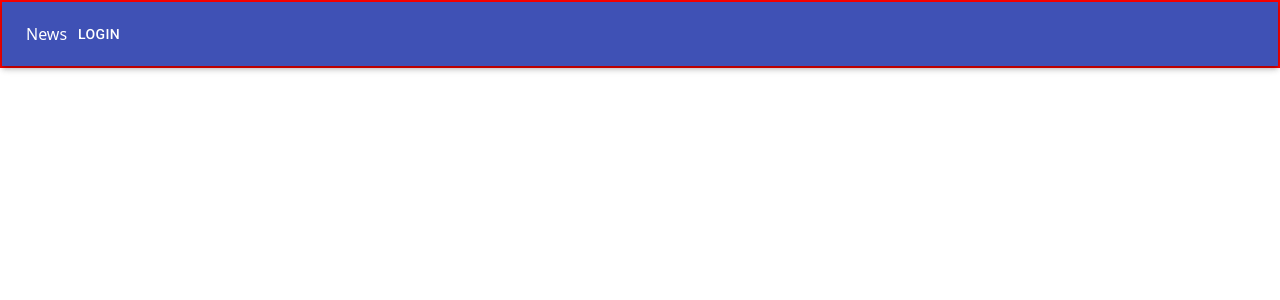
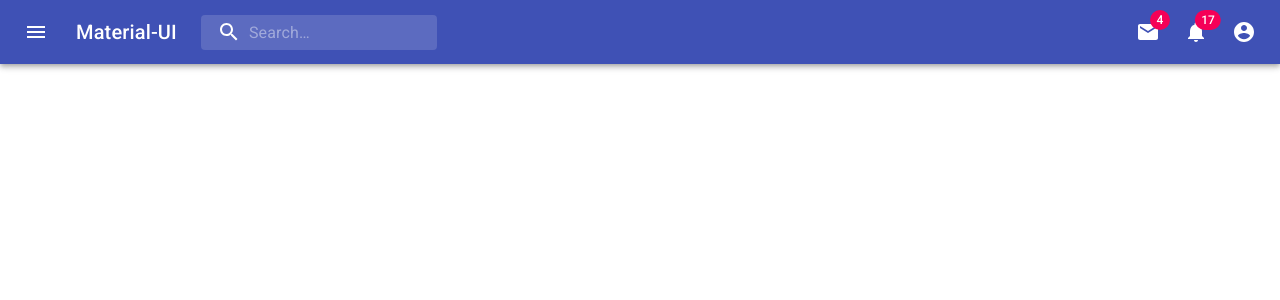
Before and after one commit to oken02/Platavino-5, a React (Create React App) app: page / in a window 1280 px wide. Shown: the top 300 px of the page. Built offline with nearby package versions, Linux system fonts and the light colour scheme.

Commit message:
Nacho: pullee por el paquete icons de material

```diff
--- a/package.json
+++ b/package.json
@@ -4,6 +4,7 @@
   "private": true,
   "dependencies": {
     "@material-ui/core": "^4.12.3",
+    "@material-ui/icons": "^4.11.2",
     "@testing-library/jest-dom": "^5.14.1",
     "@testing-library/react": "^11.2.7",
     "@testing-library/user-event": "^12.8.3",
--- a/src/App.js
+++ b/src/App.js
@@ -1,8 +1,9 @@
-import Footer from "./components/Footer";
+
+import NavBar from "./components/NavBar";
 
 function App() {
   return (
-    <Footer />
+    <NavBar />
   )
 }
 
--- a/src/components/Footer.jsx
+++ b/src/components/Footer.jsx
@@ -1,17 +1,35 @@
-import React from 'react'
-import { AppBar, Toolbar, IconButton, Typography, Button, classes } from '@material-ui/core'
+import React from 'react';
+import { makeStyles } from '@material-ui/core/styles';
+import AppBar from '@material-ui/core/AppBar';
+import Toolbar from '@material-ui/core/Toolbar';
+import Typography from '@material-ui/core/Typography';
+import Button from '@material-ui/core/Button';
+import IconButton from '@material-ui/core/IconButton';
+
+const useStyles = makeStyles((theme) => ({
+    root: {
+        flexGrow: 1,
+    },
+    menuButton: {
+        marginRight: theme.spacing(2),
+    },
+    title: {
+        flexGrow: 1,
+    },
+}));
 
 
 const Footer = () => {
+    const classes = useStyles();
     return (
         <div className='footer'>
             <AppBar position="static">
                 <Toolbar>
-                    {/* <IconButton edge="start" className={classes.menuButton} color="inherit" aria-label="menu"> */}
-                    {/* </IconButton> */}
-                    {/* <Typography variant="h6" className={classes.title}> */}
-                    News
-                    {/* </Typography> */}
+                    <IconButton edge="start" className={classes.menuButton} color="inherit" aria-label="menu">
+                    </IconButton>
+                    <Typography variant="h6" className={classes.title}>
+                        News
+                    </Typography>
                     <Button color="inherit">Login</Button>
                 </Toolbar>
             </AppBar>
--- a/src/components/NavBar.jsx
+++ b/src/components/NavBar.jsx
@@ -1,22 +1,232 @@
-import React from 'react'
-import { Navbar, Container } from 'react-bootstrap'
+import React from 'react';
+import { alpha, makeStyles } from '@material-ui/core/styles';
+import AppBar from '@material-ui/core/AppBar';
+import Toolbar from '@material-ui/core/Toolbar';
+import IconButton from '@material-ui/core/IconButton';
+import Typography from '@material-ui/core/Typography';
+import InputBase from '@material-ui/core/InputBase';
+import Badge from '@material-ui/core/Badge';
+import MenuItem from '@material-ui/core/MenuItem';
+import Menu from '@material-ui/core/Menu';
+import MenuIcon from '@material-ui/icons/Menu';
+import SearchIcon from '@material-ui/icons/Search';
+import AccountCircle from '@material-ui/icons/AccountCircle';
+import MailIcon from '@material-ui/icons/Mail';
+import NotificationsIcon from '@material-ui/icons/Notifications';
+import MoreIcon from '@material-ui/icons/MoreVert';
 
-const NavBar = () => {
+const useStyles = makeStyles((theme) => ({
+    grow: {
+        flexGrow: 1,
+    },
+    menuButton: {
+        marginRight: theme.spacing(2),
+    },
+    title: {
+        display: 'none',
+        [theme.breakpoints.up('sm')]: {
+            display: 'block',
+        },
+    },
+    search: {
+        position: 'relative',
+        borderRadius: theme.shape.borderRadius,
+        backgroundColor: alpha(theme.palette.common.white, 0.15),
+        '&:hover': {
+            backgroundColor: alpha(theme.palette.common.white, 0.25),
+        },
+        marginRight: theme.spacing(2),
+        marginLeft: 0,
+        width: '100%',
+        [theme.breakpoints.up('sm')]: {
+            marginLeft: theme.spacing(3),
+            width: 'auto',
+        },
+    },
+    searchIcon: {
+        padding: theme.spacing(0, 2),
+        height: '100%',
+        position: 'absolute',
+        pointerEvents: 'none',
+        display: 'flex',
+        alignItems: 'center',
+        justifyContent: 'center',
+    },
+    inputRoot: {
+        color: 'inherit',
+    },
+    inputInput: {
+        padding: theme.spacing(1, 1, 1, 0),
+        // vertical padding + font size from searchIcon
+        paddingLeft: `calc(1em + ${theme.spacing(4)}px)`,
+        transition: theme.transitions.create('width'),
+        width: '100%',
+        [theme.breakpoints.up('md')]: {
+            width: '20ch',
+        },
+    },
+    sectionDesktop: {
+        display: 'none',
+        [theme.breakpoints.up('md')]: {
+            display: 'flex',
+        },
+    },
+    sectionMobile: {
+        display: 'flex',
+        [theme.breakpoints.up('md')]: {
+            display: 'none',
+        },
+    },
+}));
+
+export default function NavBar() {
+    const classes = useStyles();
+    const [anchorEl, setAnchorEl] = React.useState(null);
+    const [mobileMoreAnchorEl, setMobileMoreAnchorEl] = React.useState(null);
+
+    const isMenuOpen = Boolean(anchorEl);
+    const isMobileMenuOpen = Boolean(mobileMoreAnchorEl);
+
+    const handleProfileMenuOpen = (event) => {
+        setAnchorEl(event.currentTarget);
+    };
+
+    const handleMobileMenuClose = () => {
+        setMobileMoreAnchorEl(null);
+    };
+
+    const handleMenuClose = () => {
+        setAnchorEl(null);
+        handleMobileMenuClose();
+    };
+
+    const handleMobileMenuOpen = (event) => {
+        setMobileMoreAnchorEl(event.currentTarget);
+    };
+
+    const menuId = 'primary-search-account-menu';
+    const renderMenu = (
+        <Menu
+            anchorEl={anchorEl}
+            anchorOrigin={{ vertical: 'top', horizontal: 'right' }}
+            id={menuId}
+            keepMounted
+            transformOrigin={{ vertical: 'top', horizontal: 'right' }}
+            open={isMenuOpen}
+            onClose={handleMenuClose}
+        >
+            <MenuItem onClick={handleMenuClose}>Profile</MenuItem>
+            <MenuItem onClick={handleMenuClose}>My account</MenuItem>
+        </Menu>
+    );
+
+    const mobileMenuId = 'primary-search-account-menu-mobile';
+    const renderMobileMenu = (
+        <Menu
+            anchorEl={mobileMoreAnchorEl}
+            anchorOrigin={{ vertical: 'top', horizontal: 'right' }}
+            id={mobileMenuId}
+            keepMounted
+            transformOrigin={{ vertical: 'top', horizontal: 'right' }}
+            open={isMobileMenuOpen}
+            onClose={handleMobileMenuClose}
+        >
+            <MenuItem>
+                <IconButton aria-label="show 4 new mails" color="inherit">
+                    <Badge badgeContent={4} color="secondary">
+                        <MailIcon />
+                    </Badge>
+                </IconButton>
+                <p>Messages</p>
+            </MenuItem>
+            <MenuItem>
+                <IconButton aria-label="show 11 new notifications" color="inherit">
+                    <Badge badgeContent={11} color="secondary">
+                        <NotificationsIcon />
+                    </Badge>
+                </IconButton>
+                <p>Notifications</p>
+            </MenuItem>
+            <MenuItem onClick={handleProfileMenuOpen}>
+                <IconButton
+                    aria-label="account of current user"
+                    aria-controls="primary-search-account-menu"
+                    aria-haspopup="true"
+                    color="inherit"
+                >
+                    <AccountCircle />
+                </IconButton>
+                <p>Profile</p>
+            </MenuItem>
+        </Menu>
+    );
+
     return (
-        <div>
-            <Navbar>
-                <Container>
-                    <Navbar.Brand href="#home">Navbar with text</Navbar.Brand>
-                    <Navbar.Toggle />
-                    <Navbar.Collapse className="justify-content-end">
-                        <Navbar.Text>
-                            Signed in as: <a href="#login">Mark Otto</a>
-                        </Navbar.Text>
-                    </Navbar.Collapse>
-                </Container>
-            </Navbar>
+        <div className={classes.grow}>
+            <AppBar position="static">
+                <Toolbar>
+                    <IconButton
+                        edge="start"
+                        className={classes.menuButton}
+                        color="inherit"
+                        aria-label="open drawer"
+                    >
+                        <MenuIcon />
+                    </IconButton>
+                    <Typography className={classes.title} variant="h6" noWrap>
+                        Material-UI
+                    </Typography>
+                    <div className={classes.search}>
+                        <div className={classes.searchIcon}>
+                            <SearchIcon />
+                        </div>
+                        <InputBase
+                            placeholder="Search…"
+                            classes={{
+                                root: classes.inputRoot,
+                                input: classes.inputInput,
+                            }}
+                            inputProps={{ 'aria-label': 'search' }}
+                        />
+                    </div>
+                    <div className={classes.grow} />
+                    <div className={classes.sectionDesktop}>
+                        <IconButton aria-label="show 4 new mails" color="inherit">
+                            <Badge badgeContent={4} color="secondary">
+                                <MailIcon />
+                            </Badge>
+                        </IconButton>
+                        <IconButton aria-label="show 17 new notifications" color="inherit">
+                            <Badge badgeContent={17} color="secondary">
+                                <NotificationsIcon />
+                            </Badge>
+                        </IconButton>
+                        <IconButton
+                            edge="end"
+                            aria-label="account of current user"
+                            aria-controls={menuId}
+                            aria-haspopup="true"
+                            onClick={handleProfileMenuOpen}
+                            color="inherit"
+                        >
+                            <AccountCircle />
+                        </IconButton>
+                    </div>
+                    <div className={classes.sectionMobile}>
+                        <IconButton
+                            aria-label="show more"
+                            aria-controls={mobileMenuId}
+                            aria-haspopup="true"
+                            onClick={handleMobileMenuOpen}
+                            color="inherit"
+                        >
+                            <MoreIcon />
+                        </IconButton>
+                    </div>
+                </Toolbar>
+            </AppBar>
+            {renderMobileMenu}
+            {renderMenu}
         </div>
-    )
+    );
 }
-
-export default NavBar
--- a/src/index.css
+++ b/src/index.css
@@ -11,7 +11,3 @@ code {
   font-family: source-code-pro, Menlo, Monaco, Consolas, 'Courier New',
     monospace;
 }
-
-.footer {
-  border: solid 2px red;
-}
```
Also changed, not shown: 1 other file (tests, documents, lock files or other folders).
